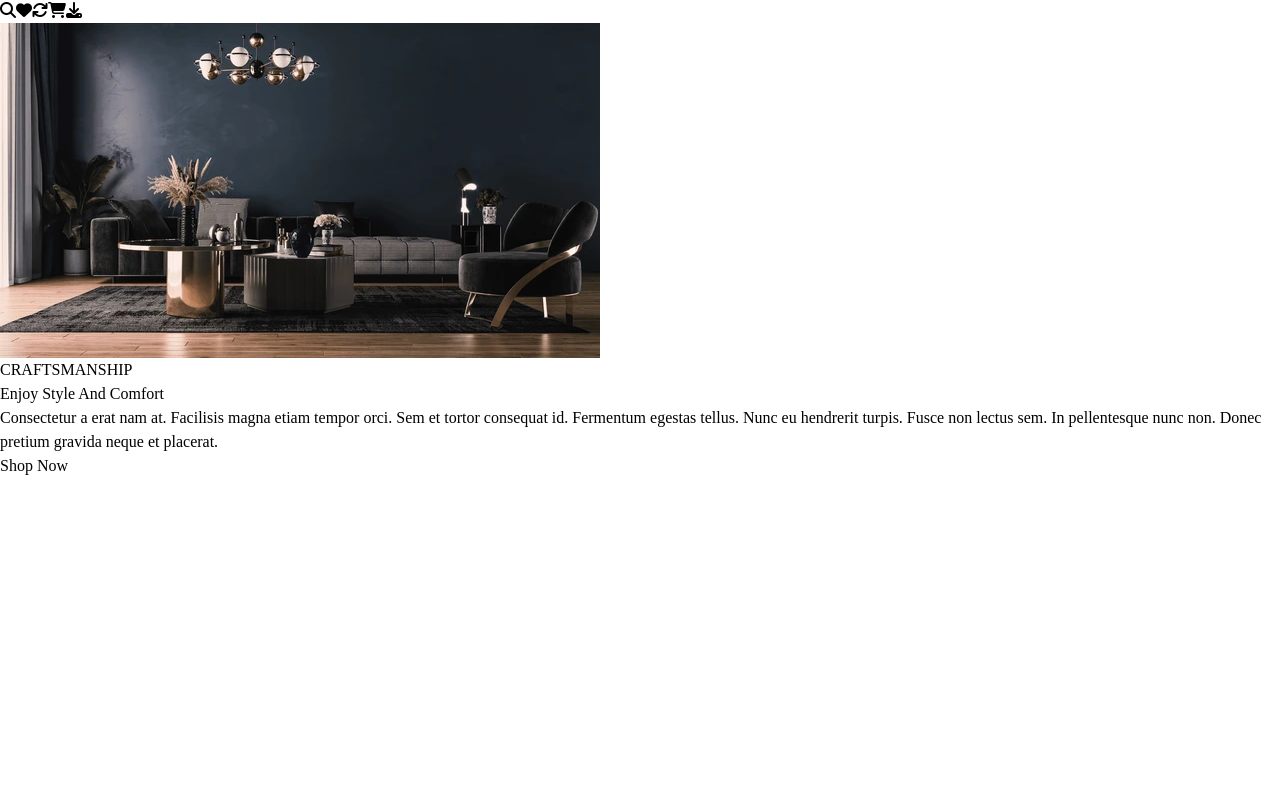
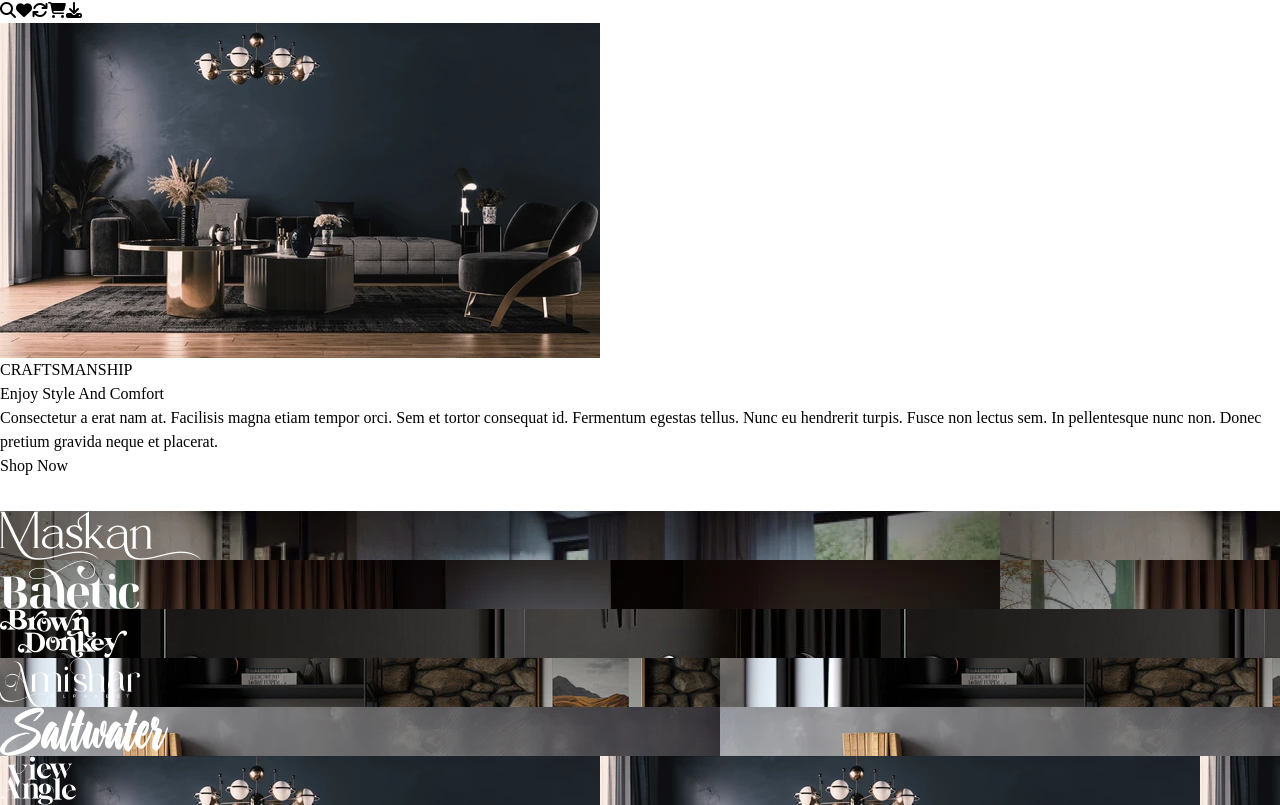
Before and after one commit to nazisharifi2025/shopify, a React (Vite) app: page / in a window 1280 px wide. Shown: the part 445-1250 px from the top of the page. Before the commit the page ends 956 px from the top, so only its background shows below. Built offline with nearby package versions, Linux system fonts and the light colour scheme; a web font is replaced by a local one.

Commit message:
Card added

```diff
--- /dev/null
+++ b/src/MyComponent/Card.tsx
@@ -0,0 +1,44 @@
+import React from 'react'
+
+function Card() {
+    const imges = [
+        {
+            bg:"/img/img-1.webp",
+            logo:"/img/Group_25739.webp"
+        },
+        {
+            bg:"/img/img-2.webp",
+            logo:"/img/Group_25738.webp"
+        },
+        {
+            bg:"/img/hero.jpg",
+            logo:"/img/Group_25740.webp"
+        },
+        {
+            bg:"/img/blog-02.webp",
+            logo:"/img/Group_25742.webp"
+        },
+        {
+            bg:"/img/blog-04_1f730a28-ccd5-4d96-a834-b3ee4d07e036.webp",
+            logo:"/img/Group_25743.webp"
+        },
+        {
+            bg:"/img/hero4.webp",
+            logo:"/img/Group_25741_9ef66ca4-0f60-4e5a-9b2a-64802ff82a61.webp"
+        },
+    ]
+  return (
+    <div className='w-full h-34 grid grid-cols-6 '>
+        {imges.map((obj,index)=>(
+        <div key={index} className='h-full w-55 bg-cover bg-no-repeat z-50 relative bg-center group' style={{ backgroundImage: `url(${obj.bg})` }}>
+        <div className='h-full w-full bg-stone-800 flex flex-col justify-center items-center p-1 ml-0 group-hover:w-0 transition-all duration-700 ease-linear  text-white'>
+
+        </div>
+        <img src={obj.logo} className='z-50 absolute top-12 left-8' alt="" />
+        </div>
+        ))}
+    </div>
+  )
+}
+
+export default Card
--- a/src/MyComponent/Navbar.tsx
+++ b/src/MyComponent/Navbar.tsx
@@ -2,7 +2,7 @@ import React from 'react'
 
 function Navbar() {
   return (
-       <div className='w-full p-4 flex z-50 justify-between px-6 items-center fixed bg-transparent'>
+       <div className='w-full p-4  flex z-50 justify-between px-6 items-center fixed bg-white/20'>
         <img src="public/img/logo (1).svg" className='h-12' alt="" />
         <ul className='flex gap-6 text-white font-medium'>
           <li className='hover:line-through transition-all text-xl font-light duration-500 ease-initial'><a href="/">Home</a></li>
--- a/src/pages/Home.tsx
+++ b/src/pages/Home.tsx
@@ -1,11 +1,13 @@
 import React from 'react'
 import HeroSection from '../MyComponent/HeroSection'
 import HOMEDECOR from '../MyComponent/HOMEDECOR'
+import Card from '../MyComponent/Card'
 function Home() {
   return (
     <div>
     <HeroSection/>
     <HOMEDECOR/>
+    <Card/>
     </div>
   )
 }
```
